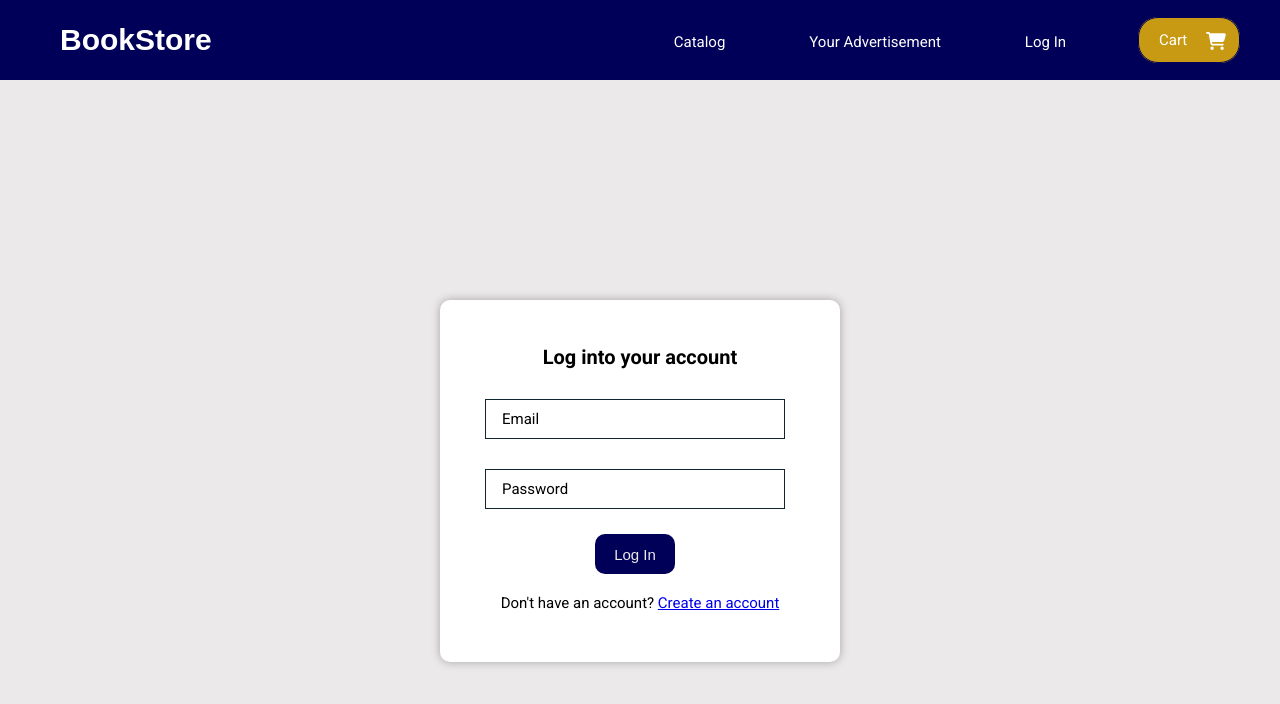
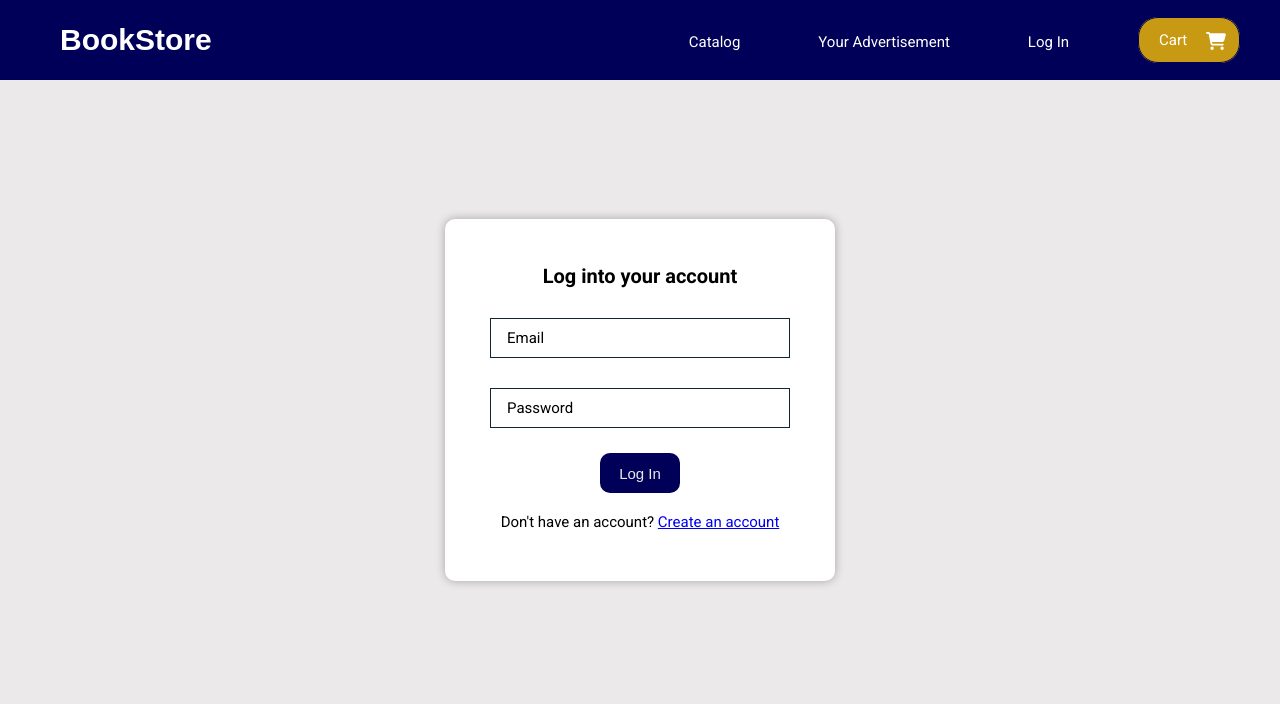
Before and after one commit to JoaoWielewski/reminder-front, a Next.js app: page /login in a window 1280 px wide. Shown: the top 704 px of the page. Built offline with nearby package versions, Linux system fonts and the light colour scheme; no server answers.

Commit message:
Improved FormContainer and Header UI

```diff
--- a/package.json
+++ b/package.json
@@ -6,6 +6,7 @@
     "dev": "next dev",
     "build": "next build",
     "start": "next start",
+    "start2": "concurrently \"next build\" \"next start\"",
     "lint": "next lint",
     "test": "jest --watch"
   },
--- a/src/components/FormContainer/FormContainer.tsx
+++ b/src/components/FormContainer/FormContainer.tsx
@@ -3,9 +3,11 @@ import './styles.css';
 
 function FormContainer({ children, title}: { children: React.ReactNode, title: string}) {
   return (
-    <div className="login-container">
-      <h1 className="register-h1">{title}</h1>
-      {children}
+    <div className="login-flex">
+      <div className="login-container">
+        <h1 className="register-h1">{title}</h1>
+        {children}
+      </div>
     </div>
   );
 }
--- a/src/components/FormContainer/styles.css
+++ b/src/components/FormContainer/styles.css
@@ -1,8 +1,14 @@
+.login-flex {
+  display: flex;
+  align-items: center;
+  justify-content: center;
+  height: 100vh;
+}
+
 .login-container {
   background: white;
   padding: 3rem;
   position: relative;
-  top: 30rem;
   max-width: 40rem;
   margin: 0 auto;
   box-shadow: 0 0 1rem rgba(0, 0, 0, 0.3);
--- a/src/components/Header/styles.css
+++ b/src/components/Header/styles.css
@@ -24,7 +24,7 @@ header li {
   color: white;
   text-decoration: none;
   transition: all 0.2s ease-in-out;
-  padding: 1.2rem;
+  padding: 1rem;
 }
 
 .logout-link {
@@ -111,6 +111,7 @@ header li {
 @media (max-width: 1350px) {
   .header-link {
     font-size: 1.5rem;
+    padding: 0.9rem;
   }
 
   .header-logo {
@@ -150,6 +151,7 @@ header li {
 @media (max-width: 1100px) {
   .header-link {
     font-size: 1.2rem;
+    padding: 0.7rem;
   }
 
   .header-logo {
```
